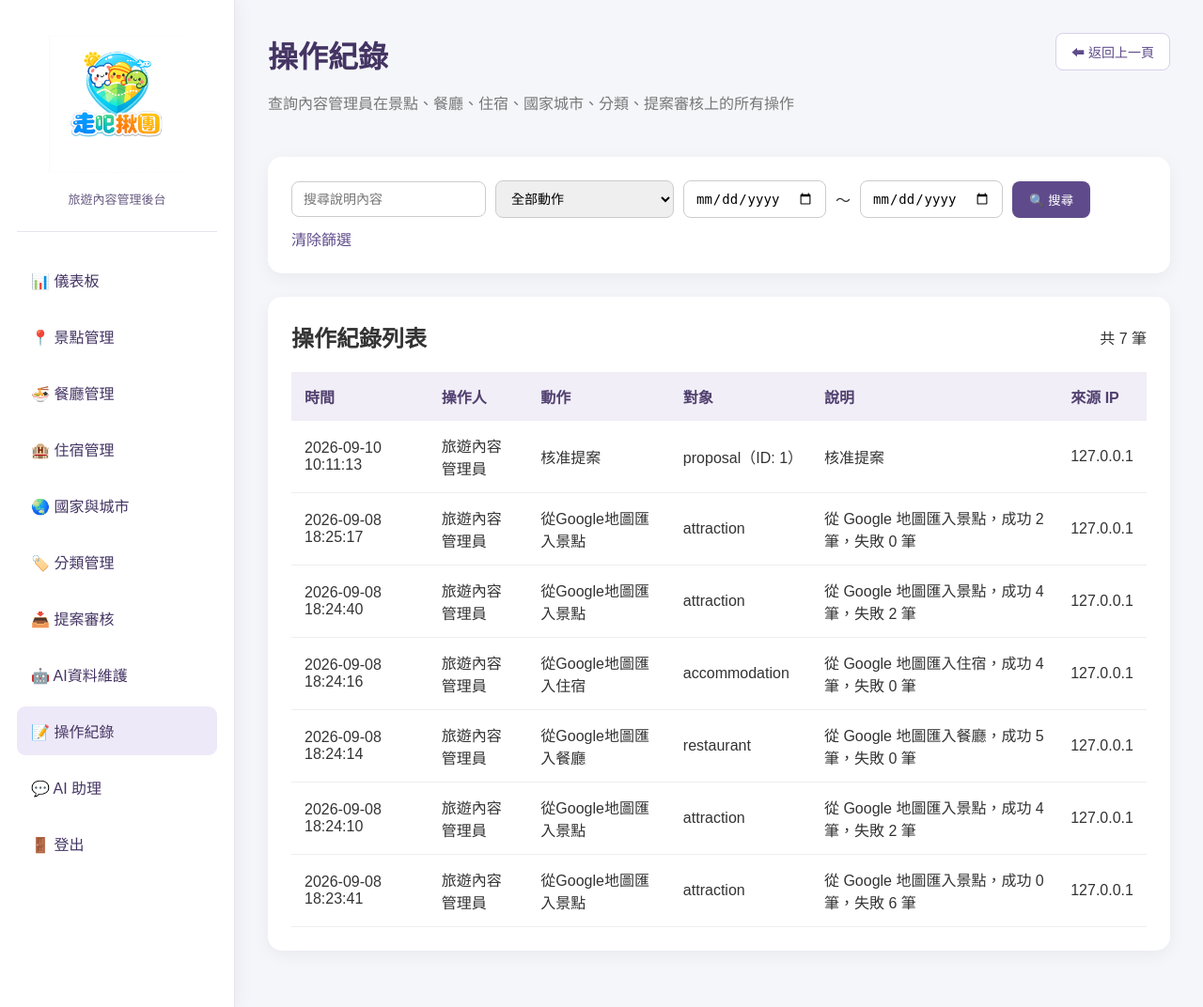
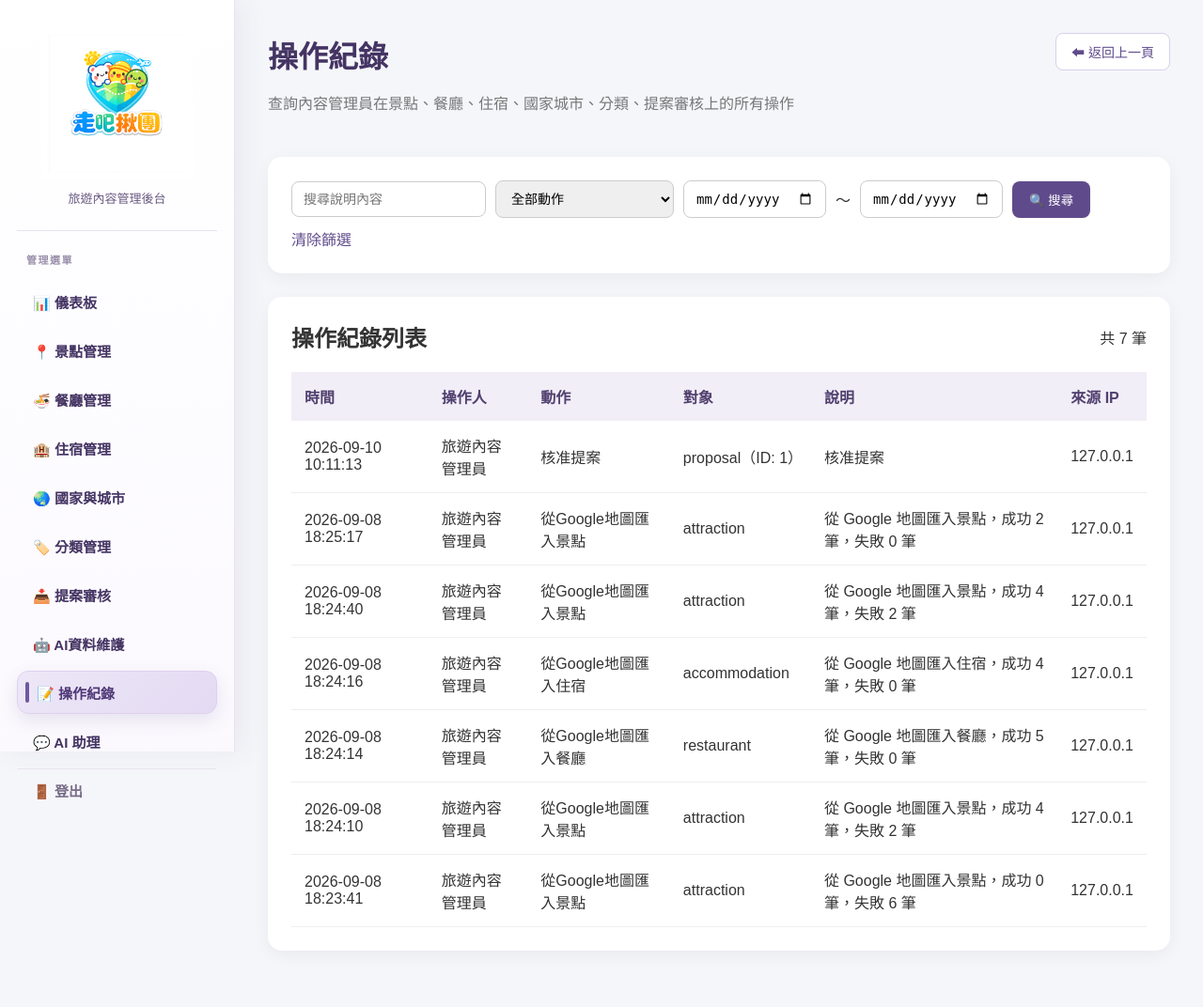
Before and after one commit to 111534114/travel_together, a Flask app: page /content-admin/logs/ in a window 1280 px wide. Shown: the whole page at 94% size. Run offline with Flask 3, Linux system fonts and the light colour scheme; the visitor is signed in with stand-in values (Sample User, id 1); data comes from the database, SQL or seed files in the repository.

Commit message:
側邊修改跟點選跳轉

```diff
--- a/static/css/style.css
+++ b/static/css/style.css
@@ -135,12 +135,18 @@ body {
 
 .admin-sidebar {
     width: 250px;
-    background: #ffffff;
+    min-height: 100vh;
+    height: 100vh;
+    position: sticky;
+    top: 0;
+    display: flex;
+    flex-direction: column;
+    background: linear-gradient(180deg, #ffffff 0%, #fbf9fe 100%);
     color: #443463;
-    padding: 25px 18px;
+    padding: 24px 18px 20px;
     box-sizing: border-box;
     border-right: 1px solid #e8e3ef;
-    box-shadow: 4px 0 16px rgba(68, 52, 99, 0.06);
+    box-shadow: 8px 0 28px rgba(68, 52, 99, 0.07);
 }
 
 
@@ -186,29 +192,78 @@ body {
 
 
 .admin-menu {
-    margin-top: 25px;
+    display: flex;
+    flex: 1;
+    flex-direction: column;
+    gap: 6px;
+    margin-top: 22px;
+}
+
+.admin-menu::before {
+    content: "管理選單";
+    display: block;
+    margin: 0 10px 8px;
+    color: #9a90aa;
+    font-size: 11px;
+    font-weight: 700;
+    letter-spacing: .14em;
 }
 
 
 .admin-menu a {
-    display: block;
-    padding: 14px 15px;
-    margin-bottom: 8px;
-
+    position: relative;
+    display: flex;
+    align-items: center;
+    min-height: 46px;
+    padding: 0 16px;
     color: #443463;
-
     text-decoration: none;
-
-    border-radius: 9px;
-
-    transition: 0.2s;
-}
-
-
-.admin-menu a:hover,
+    border: 1px solid transparent;
+    border-radius: 12px;
+    box-sizing: border-box;
+    font-size: 15px;
+    font-weight: 600;
+    transition: background .18s ease, border-color .18s ease, color .18s ease, transform .18s ease, box-shadow .18s ease;
+}
+
+
+.admin-menu a:hover {
+    background: #f2eef8;
+    border-color: #e5ddf1;
+    color: #443463;
+    transform: translateX(3px);
+}
+
 .admin-menu a.active {
-    background: #eee9f8;
-    color: #443463;
+    padding-left: 20px;
+    background: linear-gradient(135deg, #ede7f7 0%, #e4daf3 100%);
+    border-color: #ddd1ed;
+    color: #4f3977;
+    box-shadow: 0 7px 18px rgba(95, 75, 139, .13);
+    font-weight: 800;
+}
+
+.admin-menu a.active::before {
+    content: "";
+    position: absolute;
+    left: 8px;
+    width: 4px;
+    height: 22px;
+    background: #6f58a0;
+    border-radius: 999px;
+}
+
+.admin-menu a:last-child {
+    margin-top: auto;
+    border-top: 1px solid #e8e3ef;
+    border-radius: 0;
+    color: #776b86;
+}
+
+.admin-menu a:last-child:hover {
+    background: #f5f1f8;
+    border-color: #e8e3ef;
+    border-radius: 10px;
 }
 
 
--- a/templates/admin_statistics.html
+++ b/templates/admin_statistics.html
@@ -5,9 +5,9 @@
 {% block page_description %}快速掌握會員、行程與問題回報概況{% endblock %}
 {% block content %}
 <div class="dashboard-cards admin-cards-compact">
-    <div class="dashboard-card"><div class="card-icon">👥</div><div><p>會員／啟用</p><h2>{{ totals.members }} <small>/ {{ totals.active_members }}</small></h2></div></div>
-    <div class="dashboard-card"><div class="card-icon">✈️</div><div><p>行程／公開</p><h2>{{ totals.trips }} <small>/ {{ totals.public_trips }}</small></h2></div></div>
-    <div class="dashboard-card"><div class="card-icon">📢</div><div><p>公告總數</p><h2>{{ totals.announcements }}</h2></div></div>
+    <a class="dashboard-card" href="{{ url_for('admin_users') }}" aria-label="前往帳號管理"><div class="card-icon">👥</div><div><p>會員／啟用</p><h2>{{ totals.members }} <small>/ {{ totals.active_members }}</small></h2></div></a>
+    <a class="dashboard-card" href="{{ url_for('admin_public_trips') }}" aria-label="前往公開行程管理"><div class="card-icon">✈️</div><div><p>行程／公開</p><h2>{{ totals.trips }} <small>/ {{ totals.public_trips }}</small></h2></div></a>
+    <a class="dashboard-card" href="{{ url_for('admin_announcements') }}" aria-label="前往公告管理"><div class="card-icon">📢</div><div><p>公告總數</p><h2>{{ totals.announcements }}</h2></div></a>
 </div>
 <div class="statistics-chart-grid">
     <section class="admin-section statistics-chart-card">
```
Also changed, not shown: templates/admin_public_trips.html (+8 -8 lines), templates/admin_users.html (+8 -8 lines), templates/system_admin_base.html (+8 -8 lines), templates/system_admin_home.html (+19 -19 lines).
